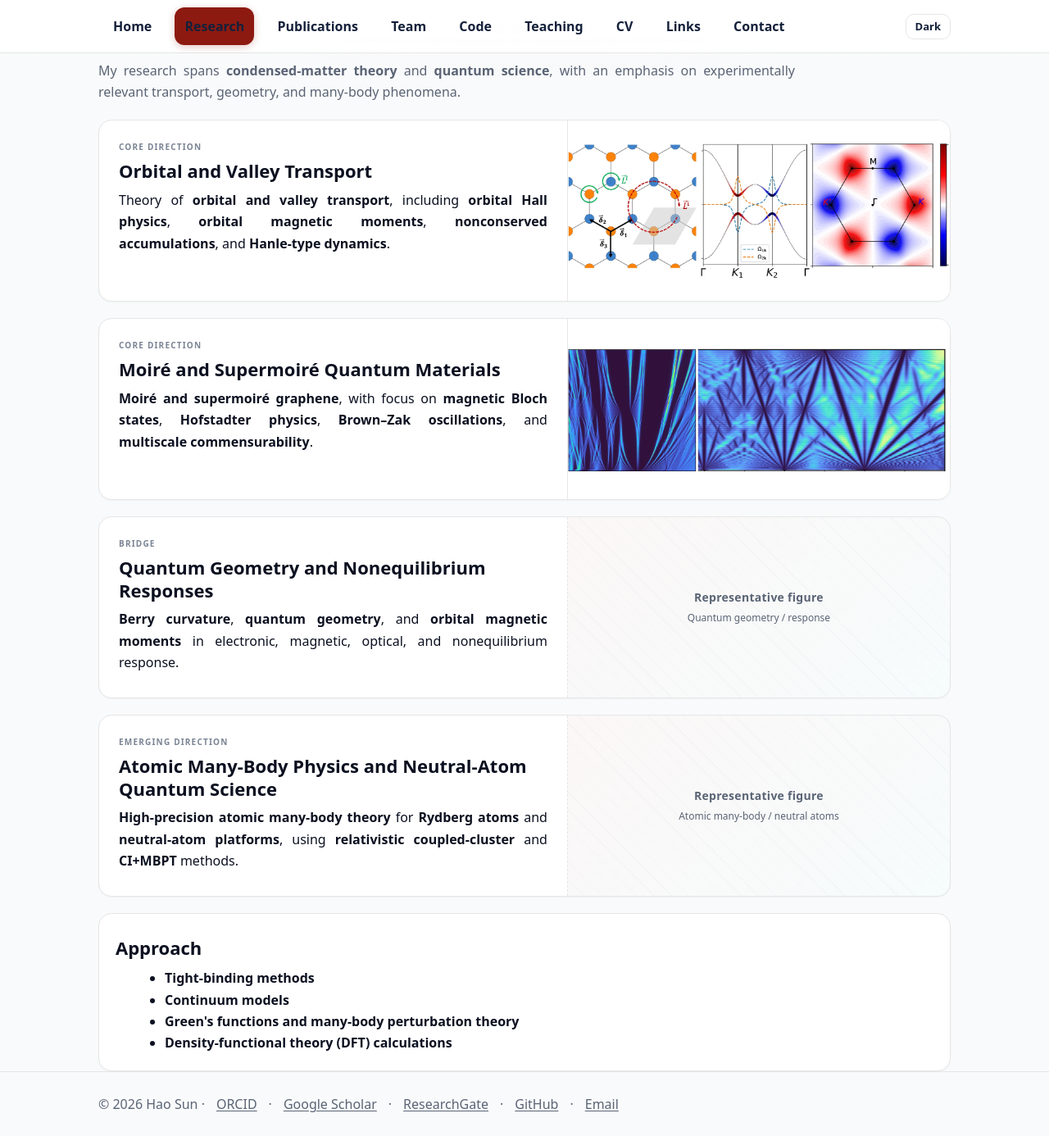
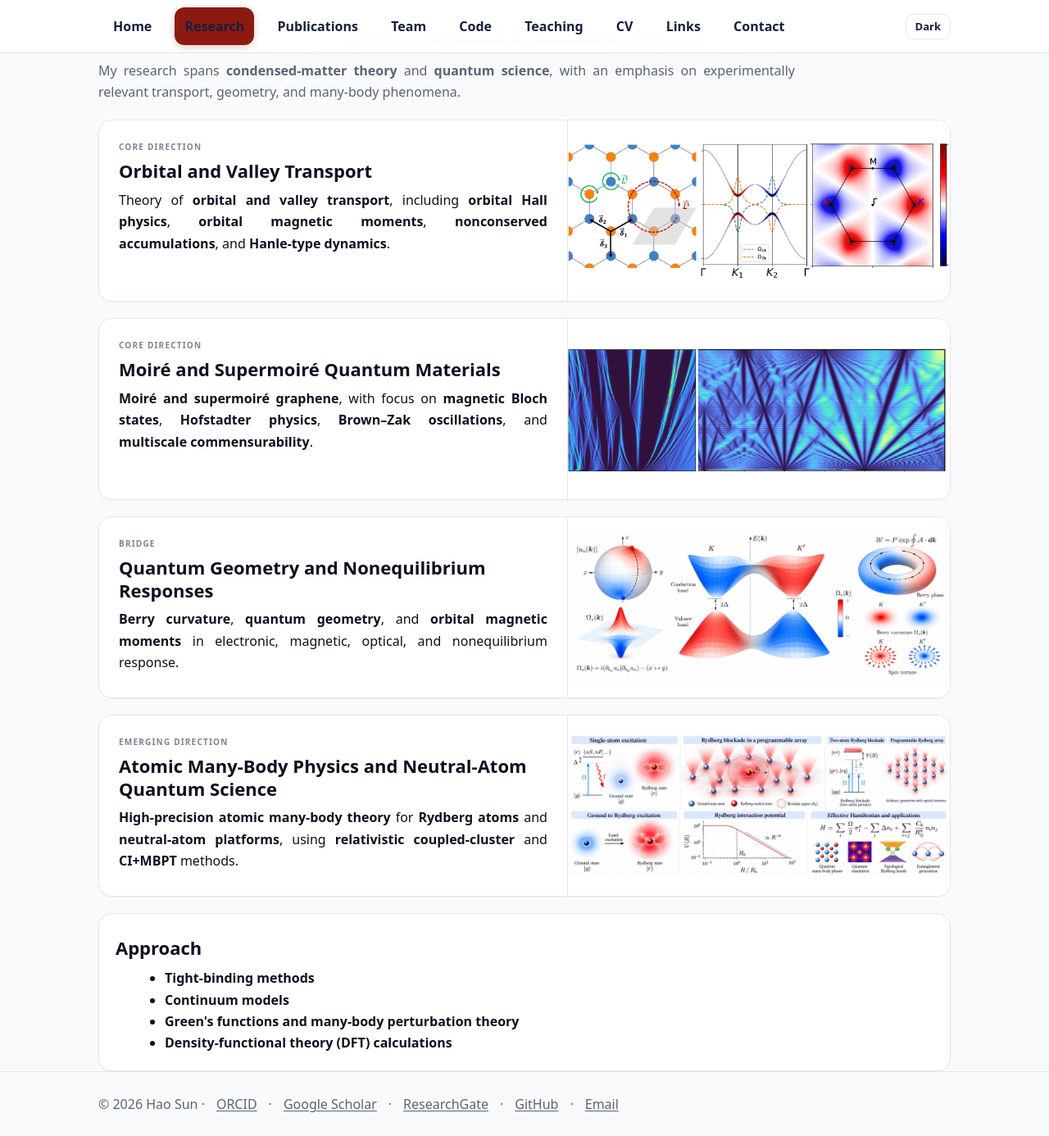
Before and after one commit to sunohao/sunohao.github.io, a Jekyll site: the page built from research/index.md, in a window 1280 px wide and 1386 px high. Shown: the whole window at 82% size. Built offline with Jekyll 4.4.1, drawn with Linux system fonts in a browser that asks for light colours.

Commit message:
Add quantum geometry and Rydberg research figures

```diff
--- a/research/index.md
+++ b/research/index.md
@@ -43,9 +43,8 @@ My research spans <strong>condensed-matter theory</strong> and <strong>quantum s
         <strong>Berry curvature</strong>, <strong>quantum geometry</strong>, and <strong>orbital magnetic moments</strong> in electronic, magnetic, optical, and nonequilibrium response.
       </p>
     </div>
-    <div class="research-figure-placeholder">
-      <span>Representative figure</span>
-      <small>Quantum geometry / response</small>
+    <div class="research-figure">
+      <img src="/assets/research/research3.webp" alt="Representative figure for quantum geometry">
     </div>
   </article>
 
@@ -57,9 +56,8 @@ My research spans <strong>condensed-matter theory</strong> and <strong>quantum s
         <strong>High-precision atomic many-body theory</strong> for <strong>Rydberg atoms</strong> and <strong>neutral-atom platforms</strong>, using <strong>relativistic coupled-cluster</strong> and <strong>CI+MBPT</strong> methods.
       </p>
     </div>
-    <div class="research-figure-placeholder">
-      <span>Representative figure</span>
-      <small>Atomic many-body / neutral atoms</small>
+    <div class="research-figure">
+      <img src="/assets/research/research4.webp" alt="Representative figure for Rydberg blockade and neutral-atom quantum science">
     </div>
   </article>
 
```
